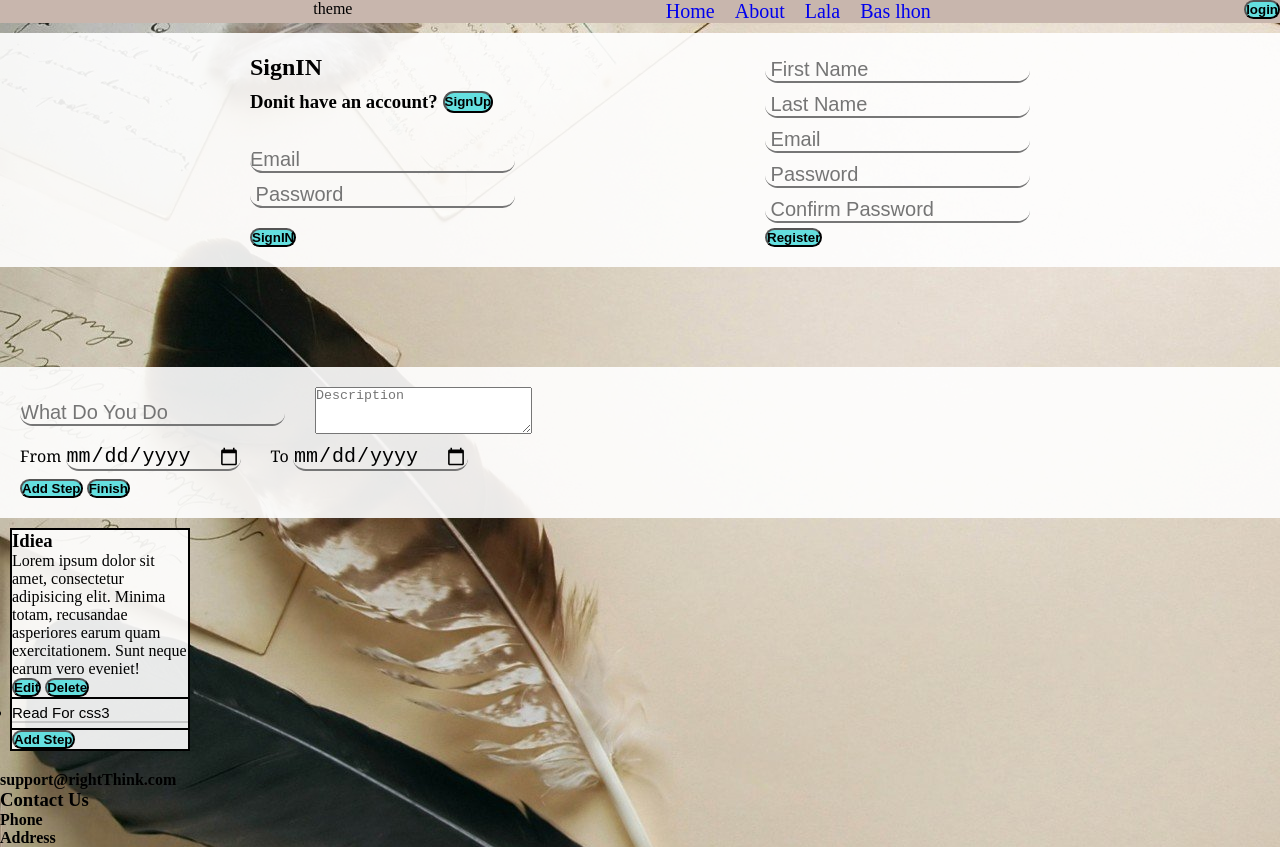
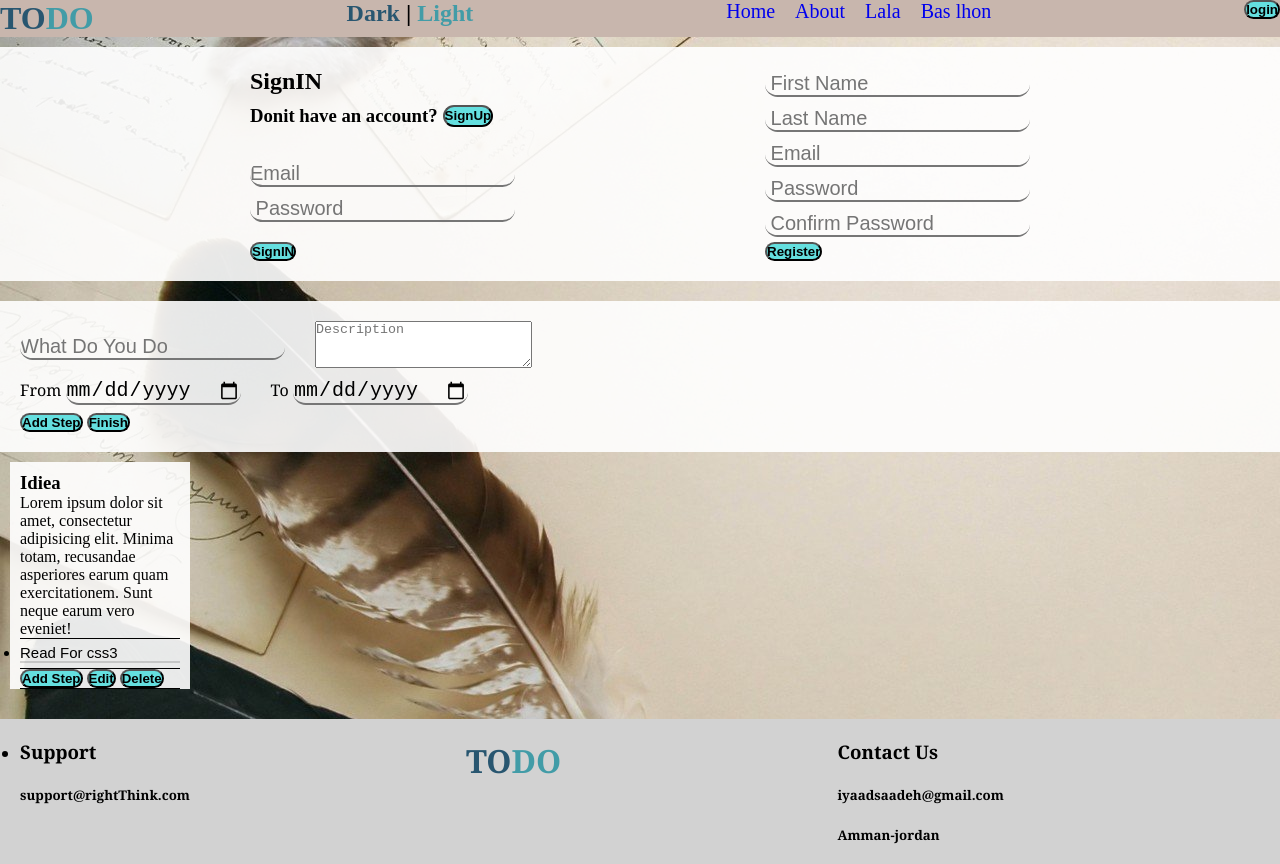
Before and after one commit to C4-IyadSaadeh/MERAKI_Academy_Project_2, a plain HTML site: page ToDoList/index2.html in a window 1280 px wide. Drawn offline with nearby package versions, Linux system fonts and the light colour scheme.

Commit message:
Start JavaScript

```diff
--- a/ToDoList/index2.html
+++ b/ToDoList/index2.html
@@ -14,14 +14,17 @@
       integrity="sha256-H+K7U5CnXl1h5ywQfKtSj8PCmoN9aaq30gDh27Xc0jk="
       crossorigin="anonymous"
     ></script>
-    <title>Right Think</title>
+    <title>To Do</title>
   </head>
   <body>
     <header>
-      <i class="logo"></i>
-      <div class="theme">
-        <label>theme</label>
-        <div>
+      <div class="logo"><h1>TO<span>DO</span></h1></div>
+
+        <h2 class="theme">
+          <span id="darkSpan">Dark</span>
+          <span id="fasla">|</span>
+          <span id="lightSpan">Light</span></h2>
+
           <!-- <i class="far fa-moon" style="font-size:24px; color: brown;"></i>
                 <i class="fa fa-light" ></i>
                 <i id="DarkTheme"></i> -->
@@ -104,16 +107,17 @@
       </section>
       <section class="second">
         <div class="second-container">
-
-
           <div class="one">
             <div class="define-input">
-
               <input type="text" placeholder="What Do You Do" id="title-idea" />
             </div>
             <div class="define-input">
-
-              <textarea id="description-idea" placeholder="Description"  cols="25" rows="3"></textarea>
+              <textarea
+                id="description-idea"
+                placeholder="Description"
+                cols="25"
+                rows="3"
+              ></textarea>
             </div>
           </div>
           <div class="two">
@@ -145,10 +149,6 @@
                   Sunt neque earum vero eveniet!
                 </p>
               </div>
-              <div>
-                <button id="edit">Edit</button>
-                <button id="delete">Delete</button>
-              </div>
             </div>
             <div class="card-body">
               <ul class="list-step">
@@ -164,6 +164,8 @@
             </div>
             <div class="card-footer">
               <button id="addStep">Add Step</button>
+              <button id="edit">Edit</button>
+              <button id="delete">Delete</button>
             </div>
           </div>
         </div>
@@ -171,18 +173,18 @@
     </main>
     <footer>
       <div class="footer-container">
+        <ul class="footer-menu">
+          <li class="footer-item">
+            <h3>Support</h3> <br>
+            <h5>support@rightThink.com</h5>
+          </li>
+        </ul>
+
+        <div class="logo"><h1>TO<span>DO</span></h1></div>
         <div>
-          <ul class="footer-menu">
-            <li class="footer-item">
-              <h4>support@rightThink.com</h4>
-            </li>
-          </ul>
-        </div>
-        <div><i></i> <a></a></div>
-        <div>
-          <h3>Contact Us</h3>
-          <h4>Phone</h4>
-          <h4>Address</h4>
+          <h3>Contact Us</h3><br>
+          <h5>iyaadsaadeh@gmail.com</h5> <br>
+          <h5>Amman-jordan</h5>
         </div>
       </div>
     </footer>
--- a/ToDoList/main.js
+++ b/ToDoList/main.js
@@ -20,4 +20,7 @@ btn.on('click',()=>{
     const header=$(`<h1>${data}</h1>`);
     header.appendTo(test);
 });
+// var testObject = { 'one': 1, 'two': 2, 'three': 3 };
+// localStorage.setItem('testObject', JSON.stringify(testObject));
+// data.clear();
 // console.log(data.key());
--- a/ToDoList/style2.css
+++ b/ToDoList/style2.css
@@ -49,7 +49,22 @@ header{
     grid-template-columns: auto auto auto auto;
     justify-content: space-between;
     align-items: flex-start;
-
+    color: #429ca7;
+}
+.logo h1{
+    color:#285670 ;
+}
+.logo h1 span{
+    color:#429ca7 ;
+}
+#darkSpan{
+    color:#285670 ;
+}
+#lightSpan{
+    color: #429ca7
+}
+#fasla{
+    color: black;
 }
 .menu{
     list-style-type: none;
@@ -117,7 +132,7 @@ button{
     color: black;
     padding: 20px;
     font-family:Georgia, 'Times New Roman', Times, serif ;
-    margin-top: 100px;
+    margin-top: 20px;
 }
 .second-container .one ,.two{
     display: grid;
@@ -134,19 +149,23 @@ button{
     grid-template-columns: repeat(3,200px);
 }
 .card{
-border: solid 1px;
+border:none;
 /* display: flex;
 flex-direction: column; */
 /* flex-wrap: wrap; */
+padding-top: 10px;
+padding-left: 10px;
+padding-right: 10px;
 margin: 10px;
 background-color: rgba(255, 255, 255, 0.9);
 }
 .card-header{
-    border: solid 1px;
+    border-bottom: solid 1px;
+
 
 }
 .card-body{
-    border: solid 1px;
+    border-bottom: solid 1px;
 }
 .card-body input{
     border-top: none;
@@ -160,5 +179,16 @@ background-color: rgba(255, 255, 255, 0.9);
     color: black;
 }
 .card-footer{
-    border: solid 1px;
+    border-bottom: solid 1px;
 }
+/* footer */
+.footer-container{
+    background-color: rgb(210, 210, 210);
+    color: black;
+    padding: 20px;
+    font-family:Georgia, 'Times New Roman', Times, serif ;
+    margin-top: 10px;
+    display: grid;
+    grid-template-columns: repeat(3,auto);
+    gap: 20px;
+}
```
